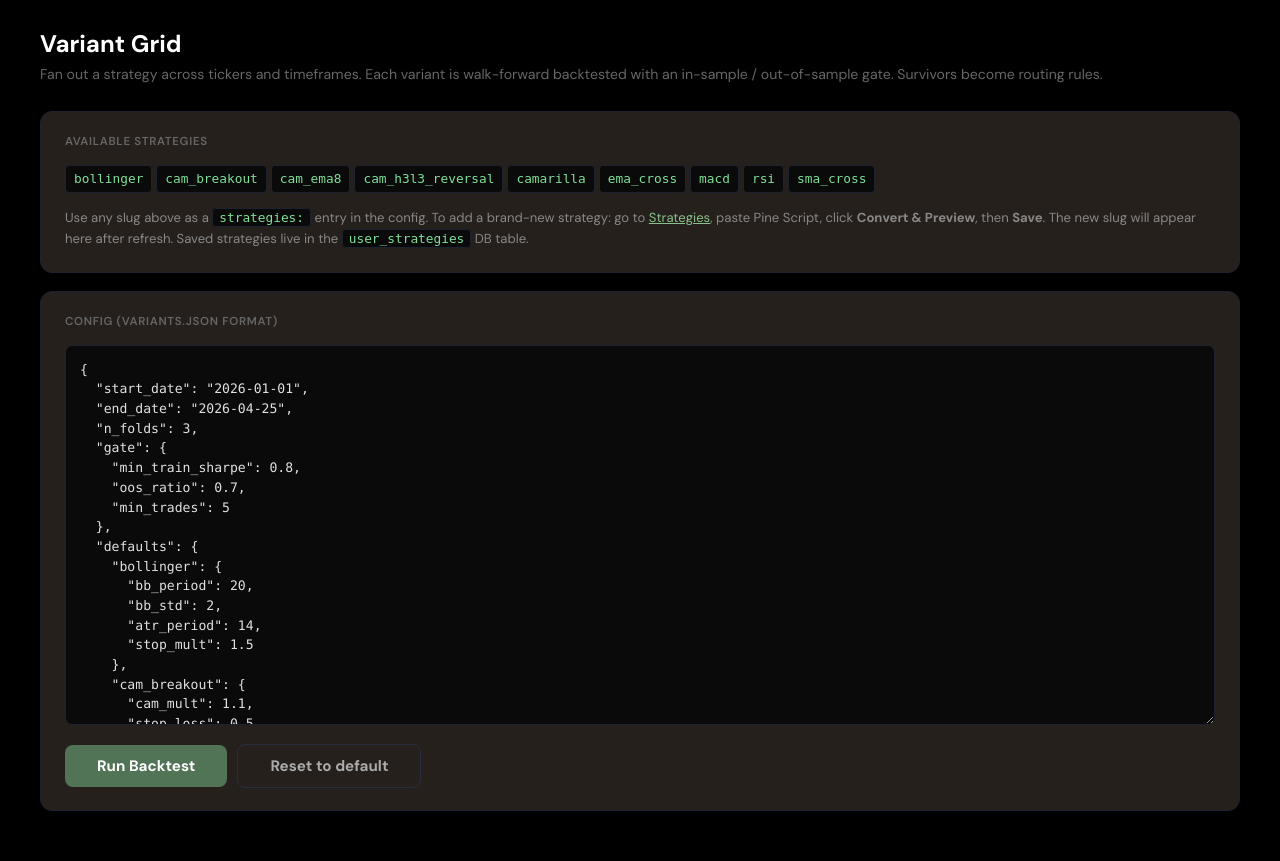
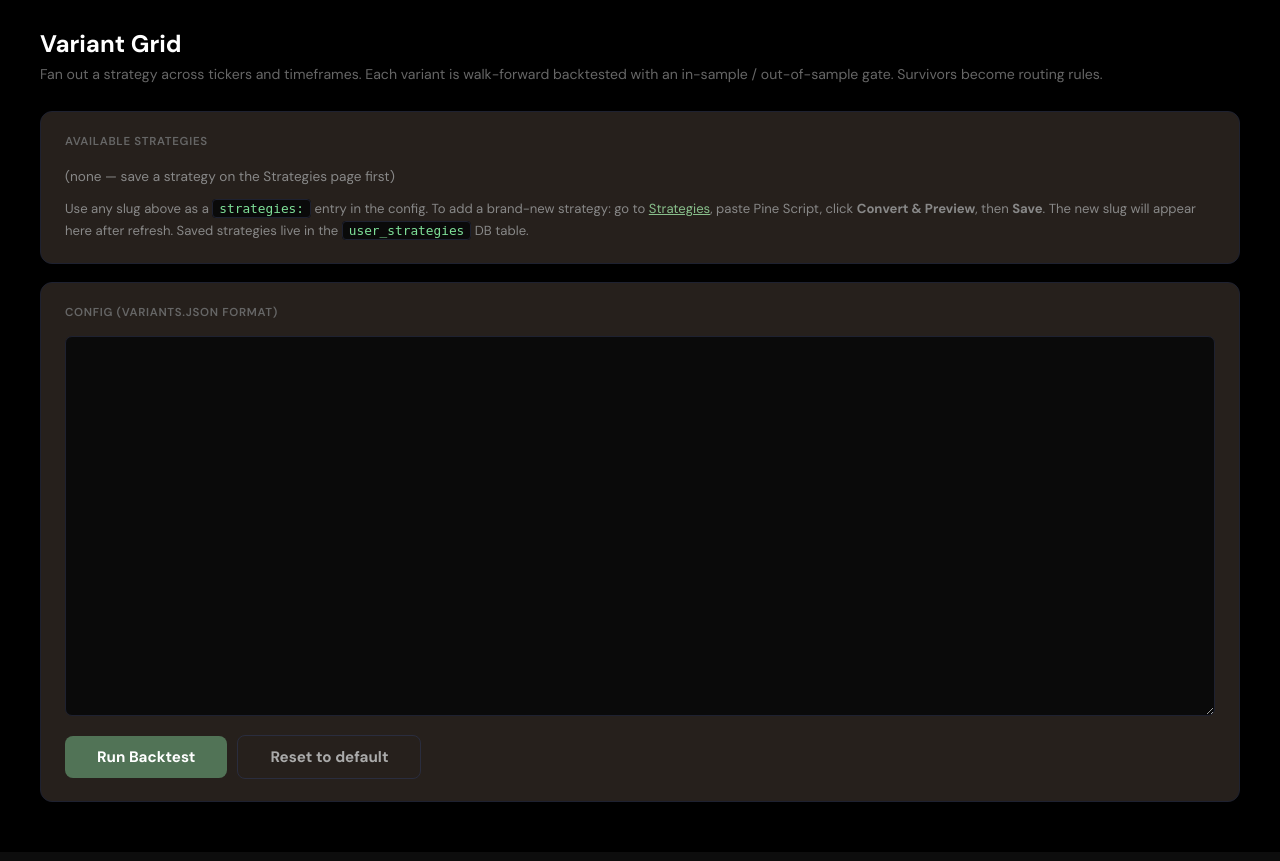
Before and after one commit to billdorais/tradelog, a Flask app: page /variants in a window 1280 px wide. Shown: the part 68-929 px from the top of the page. Run offline with Flask 3, Linux system fonts and the light colour scheme; data that the repository does not hold is empty; some libraries are stand-ins or nearby versions.

Commit message:
Show only user-saved strategies on Variants page
Uses /api/bt/strategies/meta to distinguish user vs built-in,
then only displays and pre-selects the user's own strategies.
Built-ins (bollinger, camarilla, ema_cross etc.) are hidden.

Co-Authored-By: Claude Sonnet 4.6 <noreply@anthropic.com>

```diff
--- a/templates/variants.html
+++ b/templates/variants.html
@@ -349,33 +349,32 @@ function refreshSlugHighlights() {
 async function loadStrategies() {
   const el = document.getElementById('stratList');
   try {
-    const r = await fetch('/api/bt/strategies');
-    const data = await r.json();
-    const slugs = Object.keys(data).sort();
-    if (!slugs.length) { el.textContent = '(none)'; return; }
+    // Fetch meta (to identify user-saved slugs) and full params in parallel
+    const [metaRes, paramsRes] = await Promise.all([
+      fetch('/api/bt/strategies/meta').then(r => r.json()),
+      fetch('/api/bt/strategies').then(r => r.json()),
+    ]);
 
-    // Populate DEFAULT_CFG.defaults from actual strategy params
+    // Only show strategies the user created
+    const userSlugs = metaRes.filter(m => m.user).map(m => m.slug).sort();
+    if (!userSlugs.length) { el.textContent = '(none — save a strategy on the Strategies page first)'; return; }
+
+    // Populate DEFAULT_CFG.defaults from actual param defaults
     DEFAULT_CFG.defaults = {};
-    for (const [slug, params] of Object.entries(data)) {
-      if (params && params.length) {
-        const defaults = {};
-        for (const p of params) defaults[p.id] = p.default;
-        DEFAULT_CFG.defaults[slug] = defaults;
+    for (const slug of userSlugs) {
+      const params = paramsRes[slug] || [];
+      if (params.length) {
+        const defs = {};
+        for (const p of params) defs[p.id] = p.default;
+        DEFAULT_CFG.defaults[slug] = defs;
       }
     }
 
-    // Pre-select user saved strategies (non-builtin)
-    const builtins = new Set(['bollinger','cam_breakout','cam_ema8','cam_h3l3_reversal',
-                               'cam_r4s4_reversal_v01','camarilla','ema_cross','macd','rsi','sma_cross']);
-    const userSlugs = slugs.filter(s => !builtins.has(s));
-    if (userSlugs.length && !DEFAULT_CFG.variants[0].strategies.length) {
-      DEFAULT_CFG.variants[0].strategies = userSlugs;
-    }
-
-    // Refresh config textarea if it's showing the base config
+    // Auto-select all user strategies
+    DEFAULT_CFG.variants[0].strategies = [...userSlugs];
     resetConfig();
 
-    el.innerHTML = slugs.map(s =>
+    el.innerHTML = userSlugs.map(s =>
       `<code onclick="toggleStrategy('${s}')" title="Click to add/remove from config"
         style="background:#1a1612;border:1px solid #1e2130;border-radius:4px;padding:2px 8px;
                margin:0 4px 4px 0;display:inline-block;color:#7FE098;font-size:0.8rem;
```
